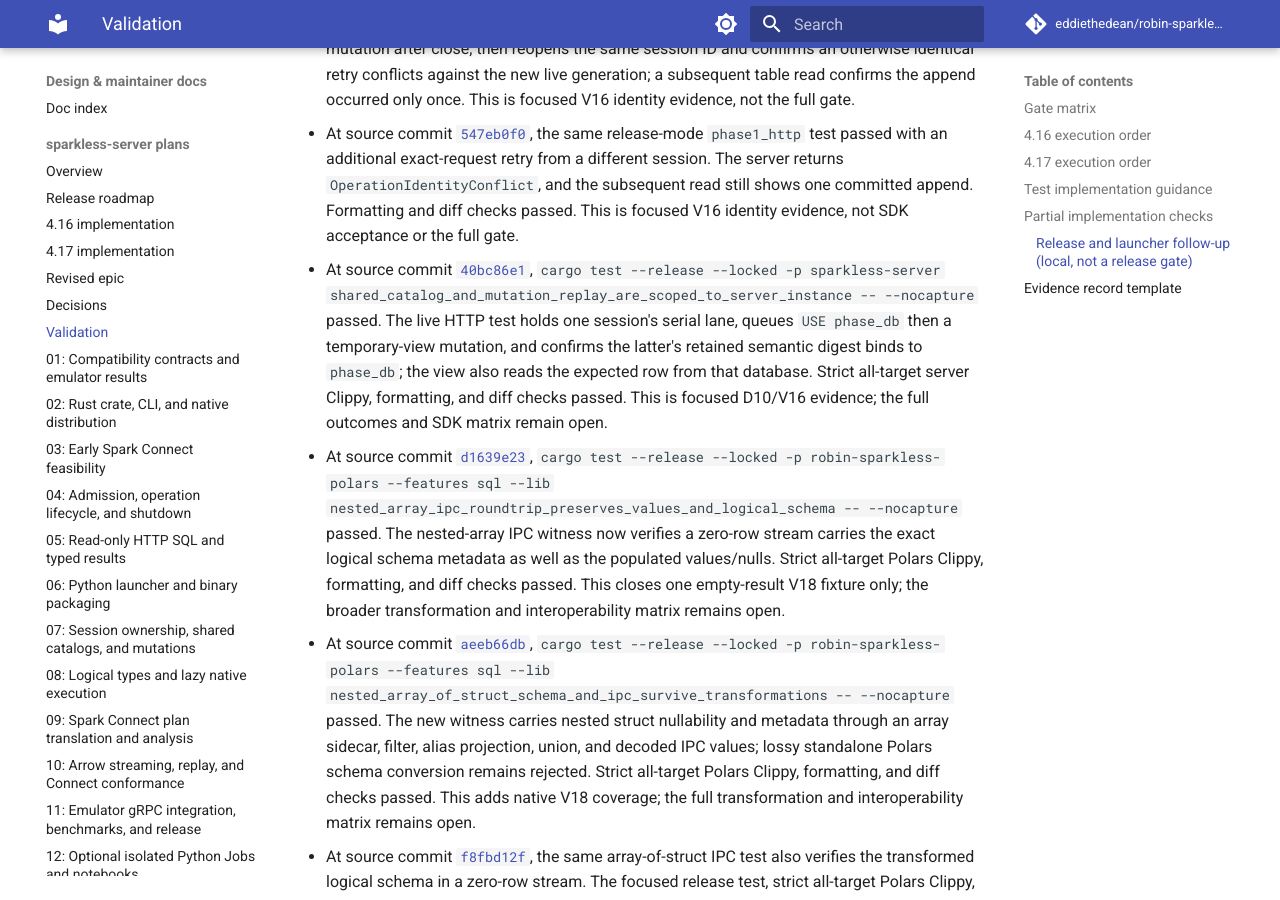
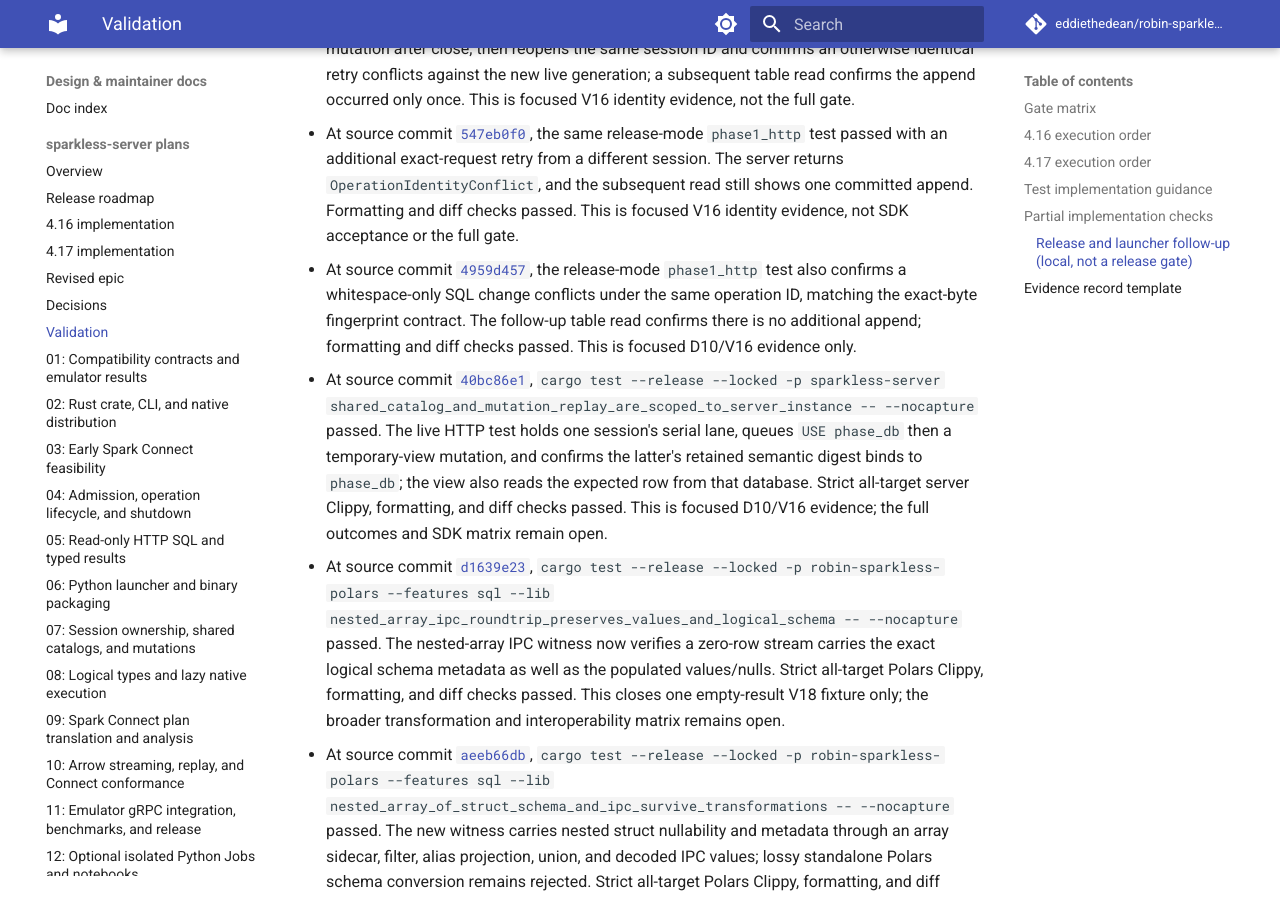
Before and after one commit to eddiethedean/robin-sparkless, an MkDocs documentation site: the page built from docs/plans/sparkless-server/VALIDATION.md, in a window 1280 px wide and 900 px high, scrolled down 21341 px. Built offline with MkDocs 1.6.1 and Material for MkDocs 9.7.7, drawn with Linux system fonts in a browser that asks for light colours; comment, search, counter and statistics services are not loaded.

Commit message:
Record exact-byte mutation identity evidence

```diff
--- a/docs/plans/sparkless-server/VALIDATION.md
+++ b/docs/plans/sparkless-server/VALIDATION.md
@@ -174,6 +174,8 @@
 
 - At source commit [`547eb0f0`](https://github.com/eddiethedean/robin-sparkless/commit/547eb0f0), the same release-mode `phase1_http` test passed with an additional exact-request retry from a different session. The server returns `OperationIdentityConflict`, and the subsequent read still shows one committed append. Formatting and diff checks passed. This is focused V16 identity evidence, not SDK acceptance or the full gate.
 
+- At source commit [`4959d457`](https://github.com/eddiethedean/robin-sparkless/commit/4959d457), the release-mode `phase1_http` test also confirms a whitespace-only SQL change conflicts under the same operation ID, matching the exact-byte fingerprint contract. The follow-up table read confirms there is no additional append; formatting and diff checks passed. This is focused D10/V16 evidence only.
+
 - At source commit [`40bc86e1`](https://github.com/eddiethedean/robin-sparkless/commit/40bc86e1), `cargo test --release --locked -p sparkless-server shared_catalog_and_mutation_replay_are_scoped_to_server_instance -- --nocapture` passed. The live HTTP test holds one session's serial lane, queues `USE phase_db` then a temporary-view mutation, and confirms the latter's retained semantic digest binds to `phase_db`; the view also reads the expected row from that database. Strict all-target server Clippy, formatting, and diff checks passed. This is focused D10/V16 evidence; the full outcomes and SDK matrix remain open.
 
 - At source commit [`d1639e23`](https://github.com/eddiethedean/robin-sparkless/commit/d1639e23), `cargo test --release --locked -p robin-sparkless-polars --features sql --lib nested_array_ipc_roundtrip_preserves_values_and_logical_schema -- --nocapture` passed. The nested-array IPC witness now verifies a zero-row stream carries the exact logical schema metadata as well as the populated values/nulls. Strict all-target Polars Clippy, formatting, and diff checks passed. This closes one empty-result V18 fixture only; the broader transformation and interoperability matrix remains open.
```
